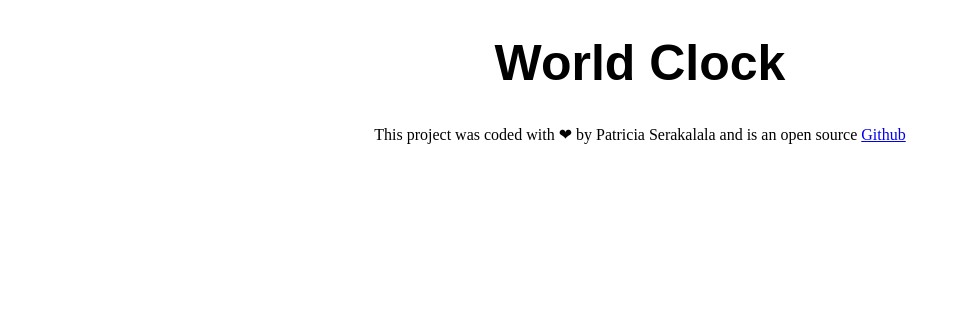
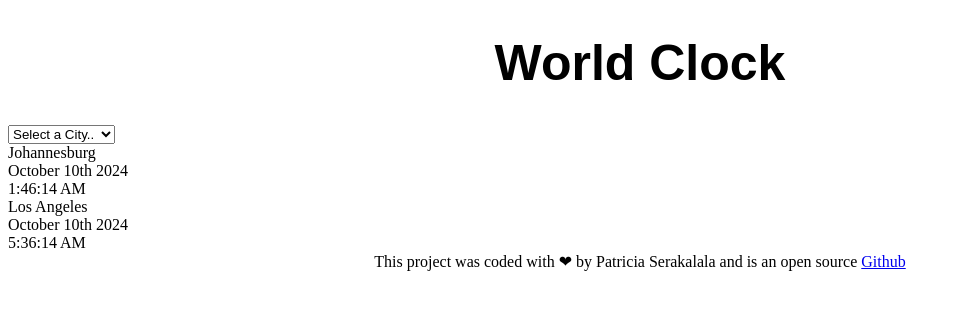
Before and after one commit to Patricia9707/WorldClock-project, a plain HTML site: page index.html in a window 1280 px wide. Shown: the whole page, without its empty margins (0-961 px from the left). Drawn offline with Linux system fonts and the light colour scheme.

Commit message:
Added basic HTML

```diff
--- a/index.html
+++ b/index.html
@@ -7,9 +7,38 @@
     <link rel="stylesheet" href="css/Style.css"/>
 </head>
 <body>
+    <div class="container">
    <h1>
     World Clock
    </h1>
+
+
+   <select>
+    <option value="">Select a City..</option>
+     <option value="">Tokyo</option>
+     <option value="">London</option>
+     <option value="">New York</option>
+     <option value="">Auckland</option>
+     <option value="">Johannesburg</option>
+   </select>
+
+
+   <div class="city" ></div>
+    <span>
+       Johannesburg
+    </span>
+    <div class="date"> October 10th 2024</div>
+    <div class="time"> 1:46:14 AM</div>
+   </div>
+    </div>
+    <div class="city" ></div>
+    <span>
+         Los Angeles
+    </span>
+    <div class="date"> October 10th 2024</div>
+    <div class="time"> 5:36:14 AM</div>
+   </div>
+    </div>
    <footer>
     This project was coded with ❤ by Patricia Serakalala and is an open source
     <a href="https://github.com/Patricia9707/WorldClock" target="_blank"> Github </a>
```
